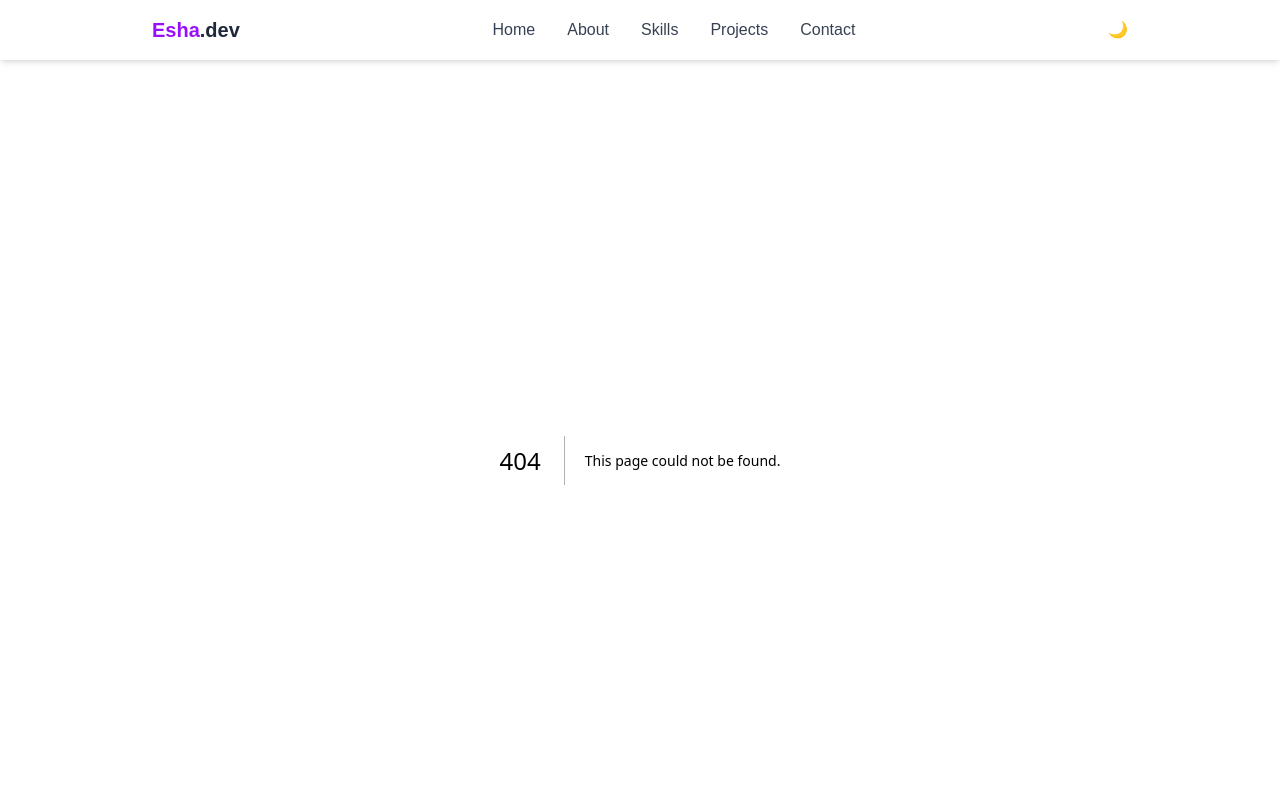
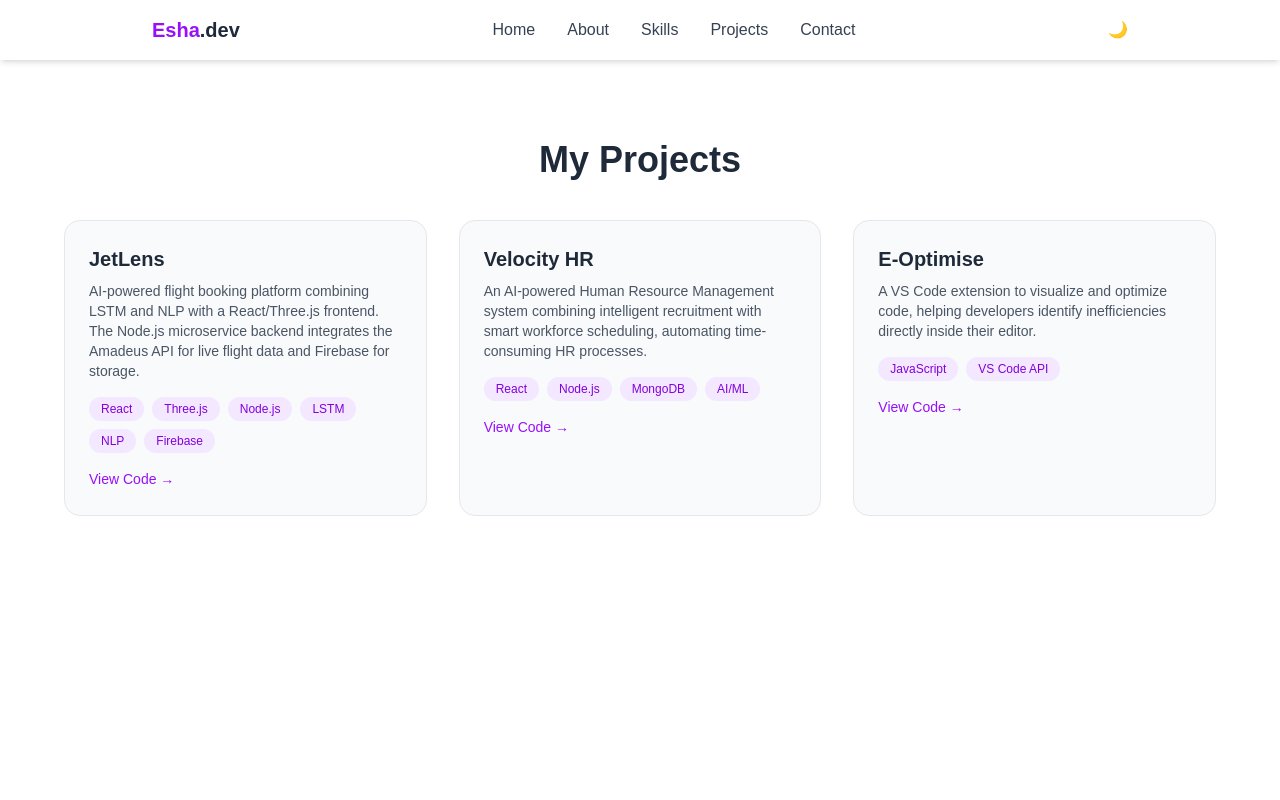
Before and after one commit to EshaLokhande/eshas-portfolio, a Next.js app: page /projects in a window 1280 px wide. Before the commit this address had no page. Shown: the top 800 px of the page. Built offline with nearby package versions, Linux system fonts and the light colour scheme.

Commit message:
Add project page with project card and github links

```diff
--- /dev/null
+++ b/src/app/projects/page.js
@@ -0,0 +1,61 @@
+export default function Projects() {
+    const projects = [
+        {
+            title: "JetLens",
+            description:
+                "AI-powered flight booking platform combining LSTM and NLP with a React/Three.js frontend. The Node.js microservice backend integrates the Amadeus API for live flight data and Firebase for storage.",
+            tech: ["React", "Three.js", "Node.js", "LSTM", "NLP", "Firebase"],
+            github: "https://github.com/EshaLokhande/JetLens-LSTM-NLP-MERN-Microservices",
+            live: "",
+        },
+        {
+            title: "Velocity HR",
+            description:
+                "An AI-powered Human Resource Management system combining intelligent recruitment with smart workforce scheduling, automating time-consuming HR processes.",
+            tech: ["React", "Node.js", "MongoDB", "AI/ML"],
+            github: "https://github.com/EshaLokhande/Velocity-HR",
+            live: "",
+        },
+        {
+            title: "E-Optimise",
+            description:
+                "A VS Code extension to visualize and optimize code, helping developers identify inefficiencies directly inside their editor.",
+            tech: ["JavaScript", "VS Code API"],
+            github: "https://github.com/EshaLokhande/E-Optimise",
+            live: "",
+        }
+    ];
+
+    return (
+        <main className="min-h-screen px-6 py-20 bg-white dark:bg-gray-950">
+            <h1 className="text-4xl font-bold text-gray-800 dark:text-gray-100 mb-10 text-center">My Projects</h1>
+            {/* card container */}
+            <div className="grid grid-cols-1 sm:grid-cols-2 lg:grid-cols-3 gap-8 max-w-6xl mx-auto">
+                {
+                    projects.map((project) => (
+                        <div key={project.title} className="border border-gray-200 dark:border-gray-800 rounded-2xl p-6 bg-gray-50 dark:bg-gray-900 hover:shadow-lg dark:hover:shadow-purple-400 transition">
+
+                            <h2 className="text-xl font-bold text-gray-800 dark:text-gray-100 mb-2">{project.title}</h2>
+
+                            <p className="text-sm text-gray-600 dark:text-gray-400 mb-4">{project.description}</p>
+
+                            <div className="flex flex-wrap gap-2">
+                                {project.tech.map((t) => (
+                                    <span key={t} className="text-xs px-3 py-1 rounded-full bg-purple-100 text-purple-700 dark:bg-purple-900/40 dark:text-purple-300 font-medium">{t}</span>
+                                ))}
+                            </div>
+
+                            <a href={project.github}
+                               target="_blank"
+                                rel="noopener noreferrer"
+                                className="inline-block mt-4 text-sm font-medium text-purple-600 dark:text-purple-400 hover:underline"
+                            >
+                                View Code →
+                            </a>
+                        </div>
+                    ))
+                }
+            </div>
+        </main>
+    )
+}
--- a/src/app/skills/page.js
+++ b/src/app/skills/page.js
@@ -39,7 +39,9 @@ export default function Skills() {
                                     {skill}
                                     </span>
                                 ))}
-                                </div>
+                            </div>
+
+
 
                         </div>
                     ))
```
